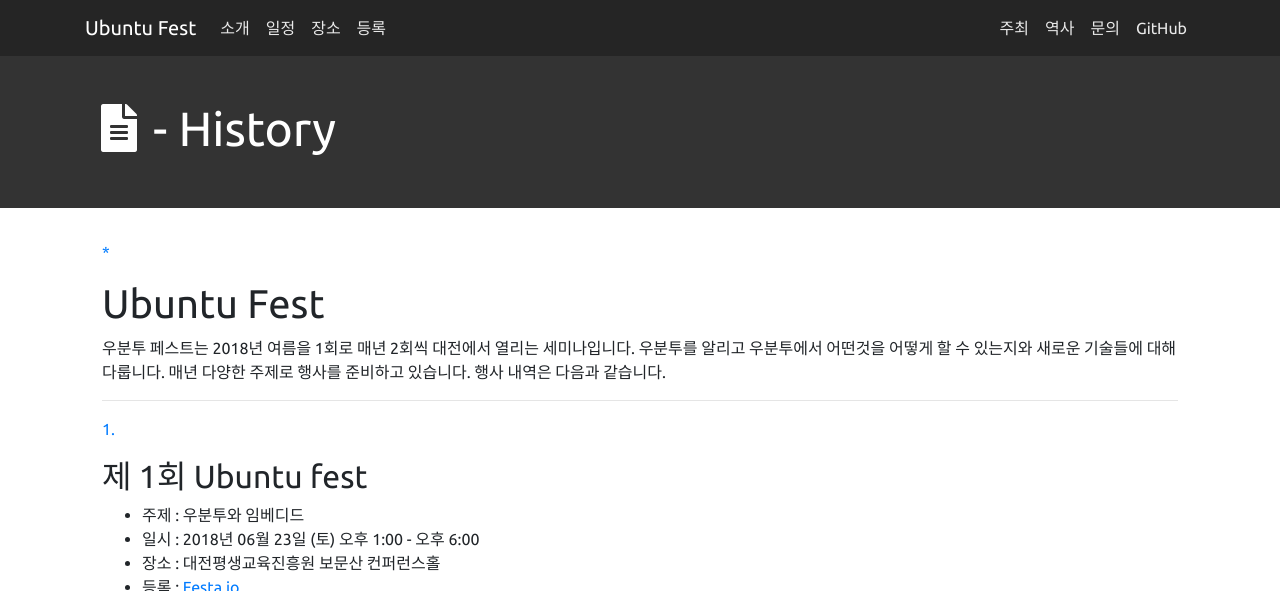
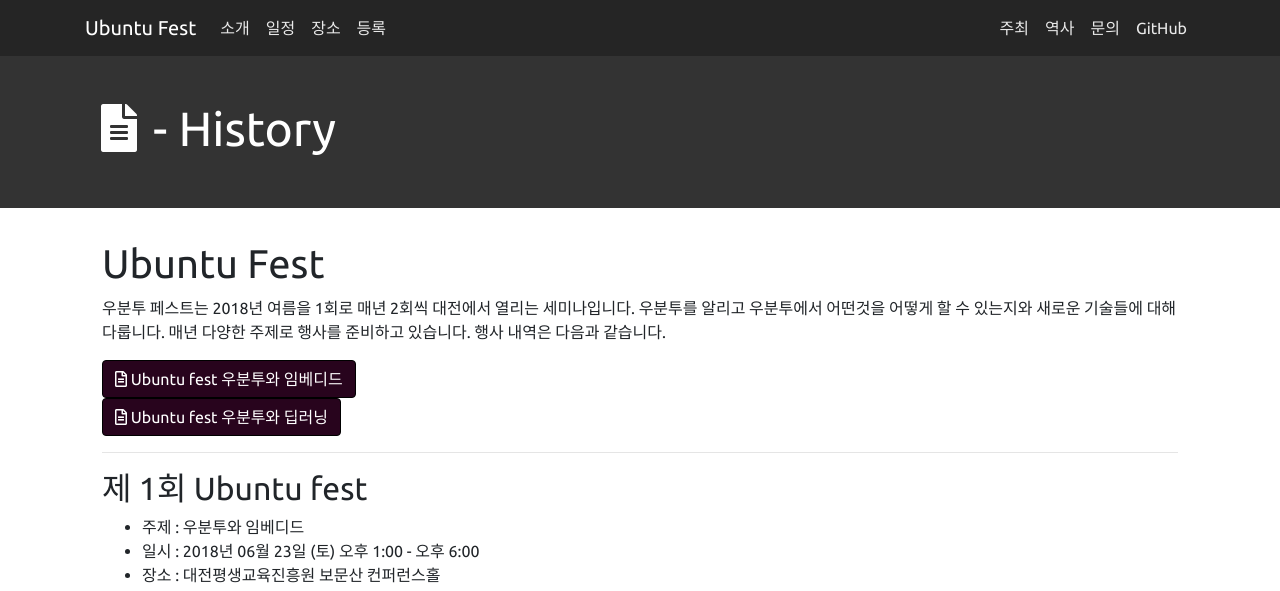
Before and after one commit to ubuntu-kr/ubuntu-fest, a Jekyll site: the page built from nav_history.md, in a window 1280 px wide and 900 px high, cut to the strip 0-591 px from the top of the window. Built offline with Jekyll 4.4.1, drawn with Linux system fonts in a browser that asks for light colours; some of the changed text lies outside the part shown.

Commit message:
id 테스트(2)

```diff
--- a/nav_history.md
+++ b/nav_history.md
@@ -4,18 +4,17 @@ title: "- History"
 icon: <i class="fas fa-file-alt"></i>
 permalink: /history/
 ---
-<a id="top" href="#top">*</a>
+
 # Ubuntu Fest
 우분투 페스트는 2018년 여름을 1회로 매년 2회씩 대전에서 열리는 세미나입니다.
 우분투를 알리고 우분투에서 어떤것을 어떻게 할 수 있는지와 새로운 기술들에 대해 다룹니다.
 매년 다양한 주제로 행사를 준비하고 있습니다. 행사 내역은 다음과 같습니다.<br/>
 
-<!-- [우분투와 임베디드](https://fest.ubuntu-kr.org/history/#%EC%9A%B0%EB%B6%84%ED%88%AC%EC%99%80-%EC%9E%84%EB%B2%A0%EB%94%94%EB%93%9C) <br/> -->
-<!-- 행사 이후 계속 추가 -->
+<a class="btn btn-primary" href="https://fest.ubuntu-kr.org/history/#1" role="button"><i class="far fa-file-alt"></i> {{include.label}}Ubuntu fest 우분투와 임베디드</a> <br/>
+<a class="btn btn-primary" href="https://fest.ubuntu-kr.org/history/#2" role="button"><i class="far fa-file-alt"></i> {{include.label}}Ubuntu fest 우분투와 딥러닝</a> <br/>
 
 ---
-
-<a id="1" href="#top">1. </a>
+<a id="1"></a>
 ## 제 1회 Ubuntu fest
 * 주제 : 우분투와 임베디드
 * 일시 : 2018년 06월 23일 (토) 오후 1:00 - 오후 6:00
@@ -33,10 +32,9 @@ permalink: /history/
 - [신하륜님 ‘스타트업에서 하드웨어 개발 프로세스 도입하기’](https://www.slideshare.net/UbuntuKorea/ss-102922171)
 - [김한욱님 ‘Code-based design VS Model-based design’](https://www.slideshare.net/UbuntuKorea/ss-102920185)
 <!-- 한욱님 링크 수정 필요 -->
-
-<a id="1" href="#top">2. </a>
+<a id="2"></a>
 ## 제 2회 Ubuntu fest
-* 주제 : 우분투와 인공지능
+* 주제 : 우분투와 딥러닝
 * 일시 : 2018년 11월 10일 (토) 오후 1:00 - 오후 6:00
 * 장소 : 충남대학교 공대 1호관 취봉홀
 * 등록 : [Festa.io](https://festa.io/events/94)
```
